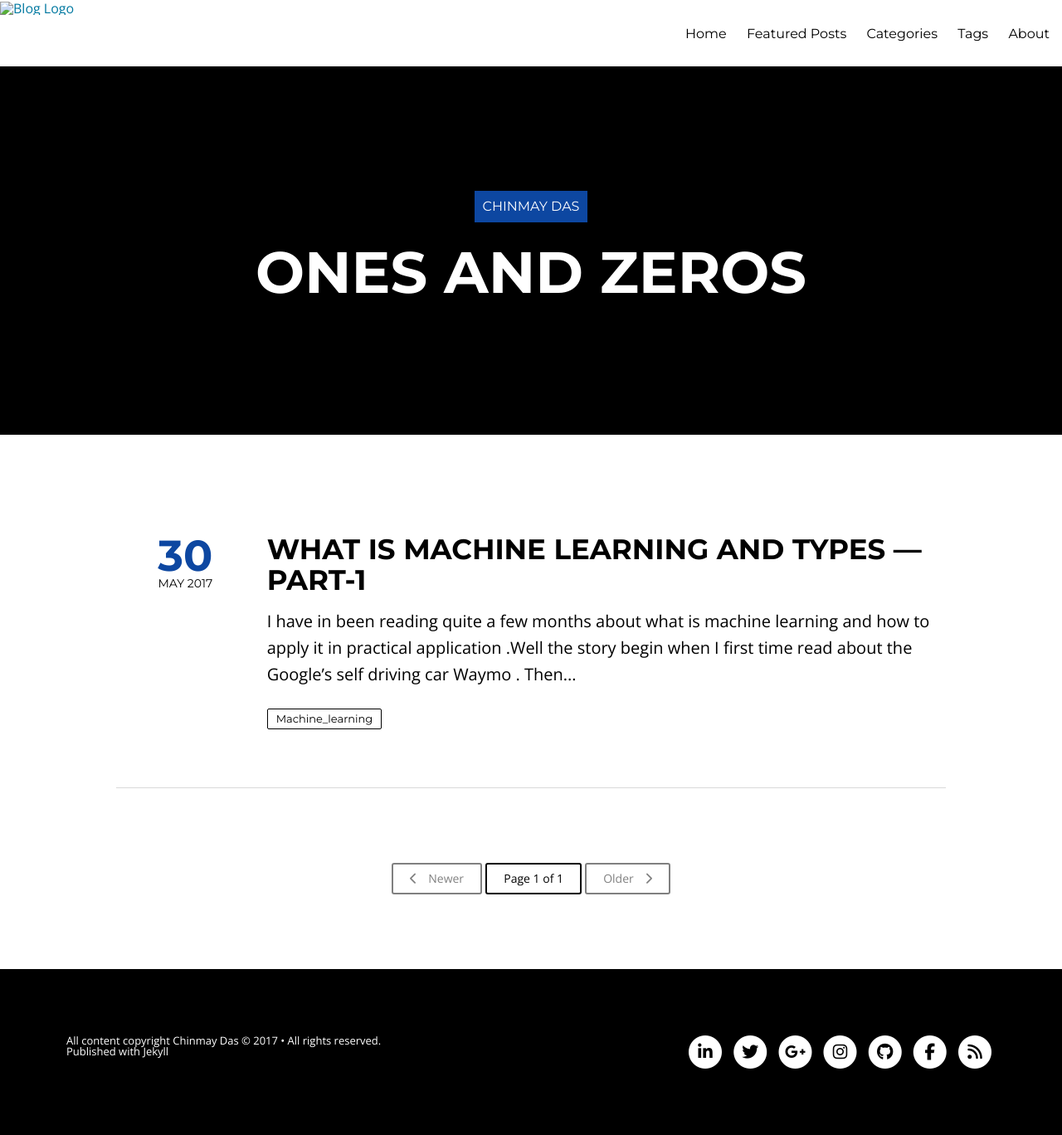
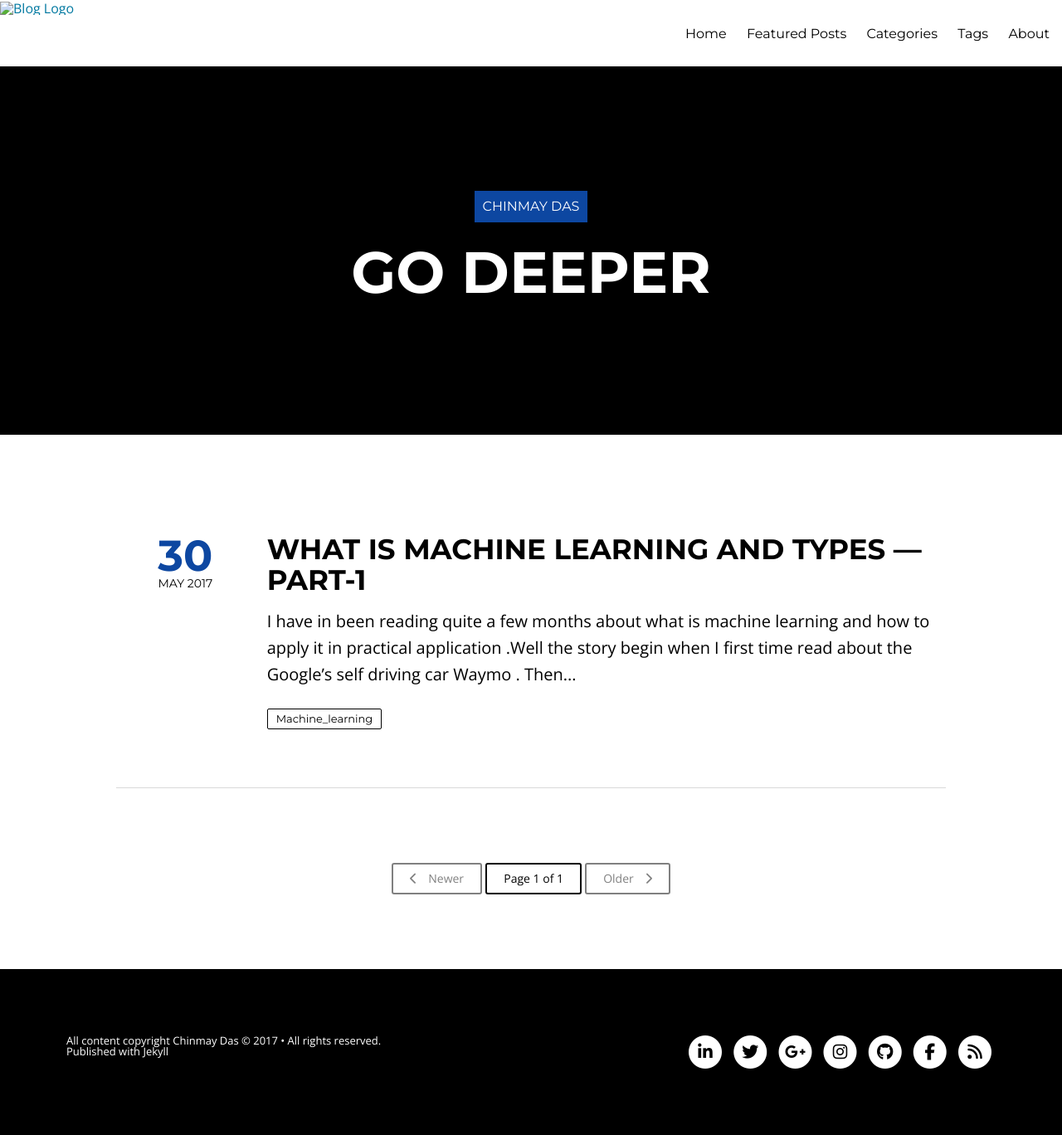
Before and after one commit to chinmaydas96/chinmaydas96.github.io, a Jekyll site: the page built from index.html, in a window 1280 px wide. Shown: the whole page at 83% size. Built offline with Jekyll 4.4.1, drawn with Linux system fonts in a browser that asks for light colours; nearby versions of some CDN libraries; library files that are not in the unit come from our copies; the list of posts is cut into pages by our own code.

Commit message:
machine learning part-1

```diff
--- a/_config.yml
+++ b/_config.yml
@@ -1,5 +1,5 @@
 title:            Chinmay Das
-description:      "Ones and Zeros"
+description:      "Go Deeper"
 logo:             logo3.png
 disqus_shortname: chinmaydas
 share:            true
```
